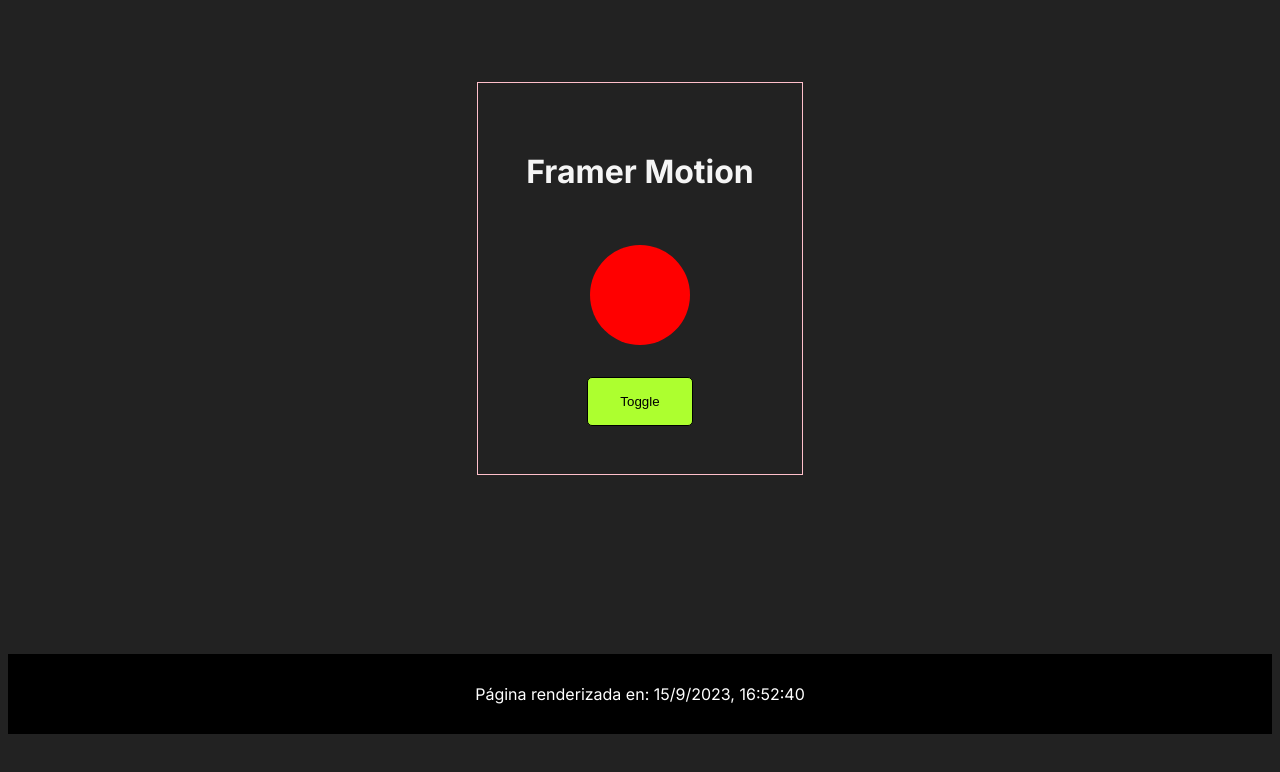
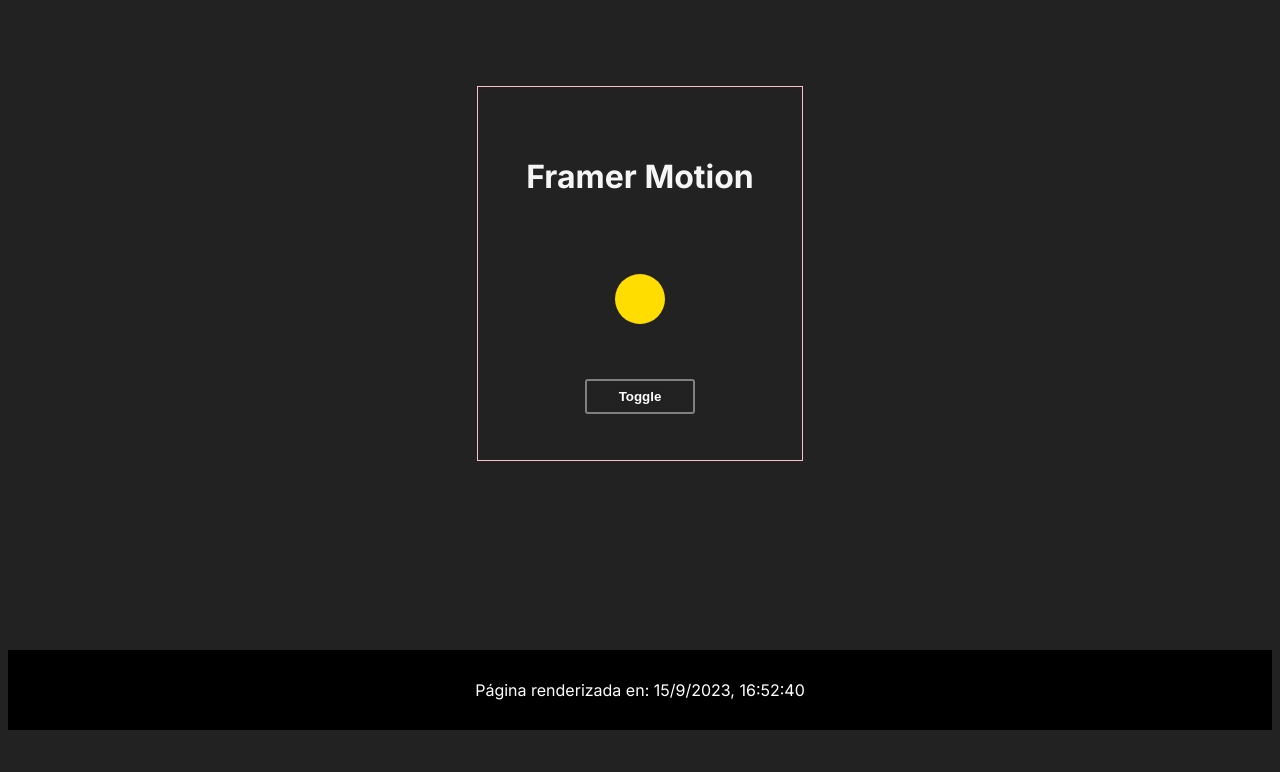
Before and after one commit to catharygr/aprendiendo-next-framework, a Next.js app: page /framer in a window 1280 px wide. Shown: the top 772 px of the page. Built offline with nearby package versions, Linux system fonts and the light colour scheme.

Commit message:
Practicando libreria Framer motion

```diff
--- a/src/app/framer/framer.module.css
+++ b/src/app/framer/framer.module.css
@@ -10,14 +10,21 @@
 .pelota {
   width: 100px;
   height: 100px;
-  border-radius: 50%;
-  background-color: #f00;
+  border-radius: 50px;
+  background: hsl(50deg 100% 50%);
+  background: oklch(0.9 0.25 100 / 1);
 }
 
 .btn {
-  padding: 1rem 2rem;
-  border: 1px solid #000;
-  border-radius: 5px;
-  background-color: greenyellow;
+  position: relative;
+  z-index: 2;
+  background: transparent;
+  border-radius: 1px;
+  padding: 8px 32px;
+  border: none;
+  outline: 2px solid hsl(50deg 0% 50% / 1);
+  font-weight: bold;
   cursor: pointer;
+  backdrop-filter: blur(10px);
+  color: white;
 }
--- a/src/app/framer/page.js
+++ b/src/app/framer/page.js
@@ -1,6 +1,7 @@
 "use client";
 import React from "react";
 import styles from "./framer.module.css";
+import { motion } from "framer-motion";
 
 export default function FramerPage() {
   const [esFramer, setEsFramer] = React.useState(false);
@@ -8,7 +9,7 @@
   return (
     <div className={styles.container}>
       <h1>Framer Motion</h1>
-      <div className={styles.pelota} />
+      <motion.div className={styles.pelota} animate={{ scale: 0.5 }} />
       <button className={styles.btn} onClick={() => setEsFramer(!esFramer)}>
         Toggle
       </button>
```
